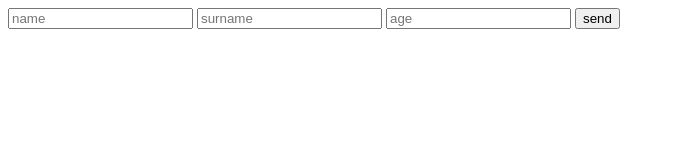
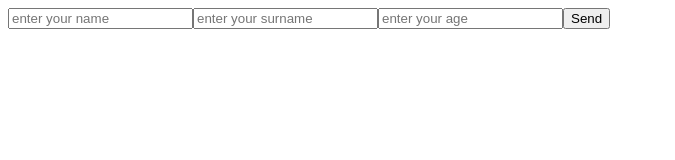
Before and after one commit to Andriy-24/JS-And, a plain HTML site: page Lessons/Lessons 7-12/Lesson 10/index.html in a window 1280 px wide. Shown: the whole page, without its empty margins (0-675 px from the left). Drawn offline with Linux system fonts and the light colour scheme.

Commit message:
Task 10 first

```diff
--- a/Lessons/Lessons 7-12/Lesson 10/index.html
+++ b/Lessons/Lessons 7-12/Lesson 10/index.html
@@ -3,20 +3,8 @@
 <head>
     <meta charset="UTF-8">
     <title>Lesson 10</title>
-    <style>
-    div {
-        width: 200px;
-        height: 200px;
-        background: silver;
-    }
-</style>
 </head>
 <body>
-<form action="" name="f1">
-    <input placeholder="name" id="iname" name="name">
-    <input placeholder="surname" id="isurname" name="surname">
-    <input type="number" placeholder="age" id="iage" name="age">
-    <button id="ibut">send</button>
-</form>
+<script src="main.js"></script>
 </body>
 </html>
--- a/Lessons/Lessons 7-12/Lesson 10/main.js
+++ b/Lessons/Lessons 7-12/Lesson 10/main.js
@@ -1,30 +1,61 @@
 // Стоврити форму з трьома полями для name,surname,age та кнопкою. При натисканні на кнопку зчитати данні з полів, та вивести об'єкт в документ. Іншими словами : заповниои форму, натиснули кнопку, під формою з'явився блок з вашим об'єктом
-let name = document.getElementById('iname')
-let but = document.getElementById('ibut')
-but.onclick = function (ev){
-    console.log('wdawdaw')
-    let div = document.createElement(`div`)
-    div.innerText = `${name}`
+let form = document.createElement('form')
+let input1 = document.createElement('input')
+input1.placeholder = 'enter your name'
+let input2 = document.createElement('input')
+input2.placeholder = 'enter your surname'
+let input3 = document.createElement('input')
+input3.placeholder = 'enter your age'
+input3.type = 'number'
+let butForm = document.createElement('button')
+let divForm = document.createElement('div')
+butForm.innerText = 'Send'
+butForm.onclick = function (ev){
+    ev.preventDefault();
+    let h2 = document.createElement('h2')
+    h2.innerText = input1.value +' '+input2.value+' - '+input3.value
+    divForm.appendChild(h2)
 }
-let f1 = document.forms[0]
-f1 = function (ev){
-    ev.preventDefault();
-}
+form.append(input1,input2,input3,butForm,divForm)
+document.body.appendChild(form)
+//
+// ==========================
+// є сторінка, на якій є блок, я кому знаходиьтся цифра. написати код, який при кожному перезавантажені сторінки буде додавати до неї +1
+
+
+
+
+
+
 
 
 
 
 // ==========================
-// є сторінка, на якій є блок, я кому знаходиьтся цифра. написати код, який при кожному перезавантажені сторінки буде додавати до неї +1
-// ==========================
 // Є сторінка index.html (назва довільна), при відвідуванні якої в локальне сховще, в масив sessions зберігається інформація про дату та час відвідування сторінки. Є ще сторінка sessions.html (назва довільна), при відвідуванні якої потрібно відмалювати всю інформацію про відвідування сторінки index.html. Інфу НЕ виводити в консоль, а побудувати дом структуру під кожну сессію
+
+
+
+
+
+
+
 // =========================
 //     зробити масив на 100 об'єктів та дві кнопки prev next
 // при завантажені сторінки з'являються перші 10 об'єктів.
 //     При натисканні next виводяться настпні 10 об'єктів
 // При натисканні prev виводяться попередні 10 об'єктів
 //
+
+
+
+
+
+
+
 //
 // *** Створити 3 інпута та кнопку. Один визначає кількість рядків, другий - кількість ячеєк, третій вмиіст ячеєк.
 //     При натисканні кнопки, вся ця інформація зчитується і формується табличка, з відповідним вмістом.
 // (Додатковачастина для завдання)
+
+// !! Є в минулому таску !!
```
Also changed, not shown: Lessons/Lessons 7-12/Lesson 9/index.html (+0 -5 lines).
